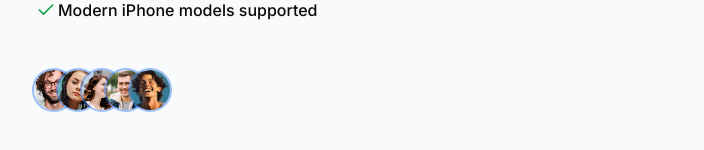
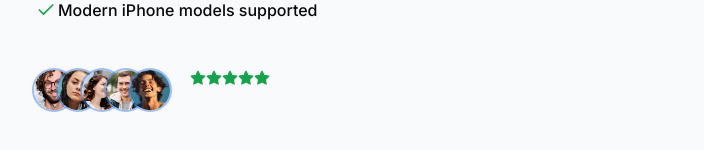
Before and after one commit to alexmengue/casecobra, a Next.js app: page / in a window 1280 px wide. Shown: the part 414-564 px from the top of the page, without its empty margins (46-750 px from the left). Built offline with nearby package versions, Linux system fonts and the light colour scheme.

Commit message:
new stars section added

```diff
--- a/src/app/page.tsx
+++ b/src/app/page.tsx
@@ -1,5 +1,5 @@
 import MaxWidthWrapper from "@/components/MaxWidthWrapper";
-import { Check } from "lucide-react";
+import { Check, Star } from "lucide-react";
 import Image from "next/image";
 
 export default function Home() {
@@ -44,17 +44,23 @@ export default function Home() {
               <div className="mt-12 flex flex-col sm:flex-row  items-center sm:items-start gap-5">
                 <div className="flex -space-x-4">
                   <img className="inline-block h-10 w-10 rounded-full ring-2 ring-slate-1000" src="/users/user-1.png" alt="user image" />
-
                   <img className="inline-block h-10 w-10 rounded-full ring-2 ring-slate-1000" src="/users/user-2.png" alt="user image" />
-
                   <img className="inline-block h-10 w-10 rounded-full ring-2 ring-slate-1000" src="/users/user-3.png" alt="user image" />
-
                   <img className="inline-block h-10 w-10 rounded-full ring-2 ring-slate-1000" src="/users/user-4.jpg" alt="user image" />
-
                   <img className="inline-block object-cover h-10 w-10 rounded-full ring-2 ring-slate-1000" src="/users/user-5.jpg" alt="user image" />
                 </div>
 
+                <div className="flex flex-col justify-between items-center sm:items-start">
+                  <div className="flex gap-00.5">
+                    <Star className="h-4 w-4 text-green-600 fill-green-600" />
+                    <Star className="h-4 w-4 text-green-600 fill-green-600" />
+                    <Star className="h-4 w-4 text-green-600 fill-green-600" />
+                    <Star className="h-4 w-4 text-green-600 fill-green-600" />
+                    <Star className="h-4 w-4 text-green-600 fill-green-600" />
+                  </div>
 
+
+                </div>
               </div>
             </div>
           </div>
```
